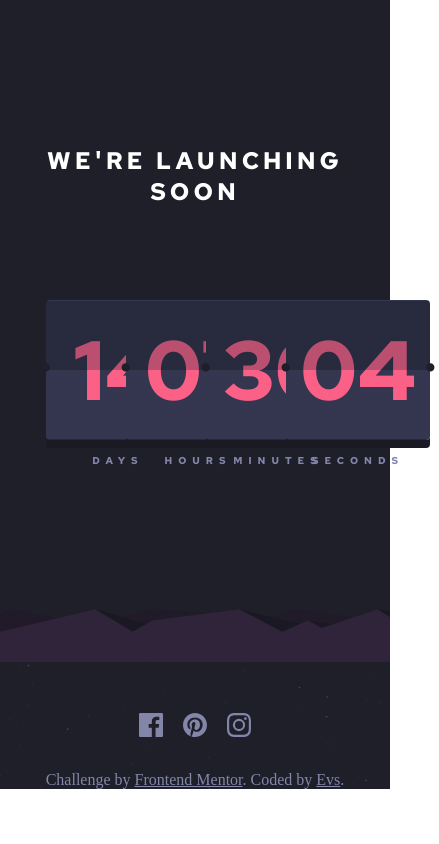
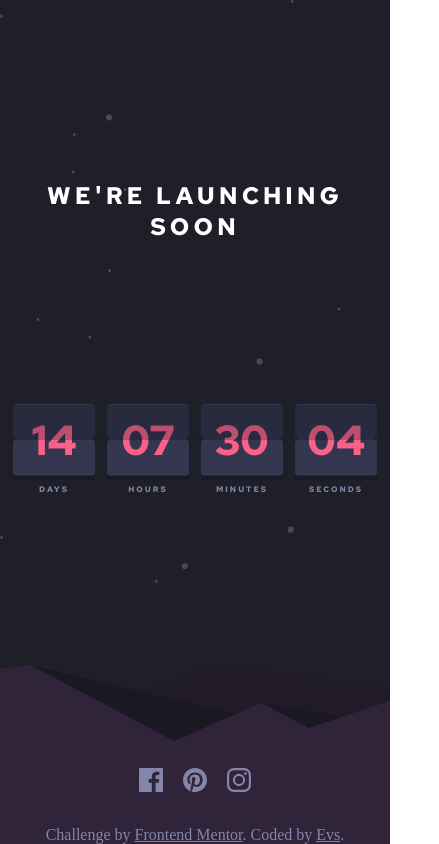
Before and after one commit to e-v-s/countdown_project, a React (Create React App) app: page / in a window 390 px wide. Shown: the whole page, 439 px wide, since content can reach past the window. Built offline with nearby package versions, Linux system fonts and the light colour scheme.

Commit message:
responsiveness

```diff
--- a/public/index.html
+++ b/public/index.html
@@ -8,7 +8,7 @@
   <link href="https://fonts.googleapis.com/css2?family=Red+Hat+Text:wght@400;700&display=swap" rel="stylesheet">
   <title>Frontend Mentor | Launch countdown timer</title>
 </head>
-<body style="margin: -21px 0; padding: 0;">
+<body style="margin: 0 auto; padding: 0;">
   <div id="root"></div>
 </body>
 </html>
--- a/src/App.js
+++ b/src/App.js
@@ -83,18 +83,18 @@ const style = StyleSheet.create({
     backgroundImage: `url(${background})`,
     backgroundSize: 'auto 70%',
     backgroundRepeat: 'no-repeat',
-    minHeight: '688px',
+    height: '100vh',
     backgroundColor: 'hsl(235, 16%, 14%)',
     display: 'flex',
     flexDirection: 'column',
     flexWrap: 'wrap',
     justifyContent: 'space-between',
-    '@media only screen and (min-width: 376px)': {
-      backgroundSize: '100%',
+    '@media only screen and (min-width: 1100px)': {
+      backgroundSize: 'cover',
       backgroundRepeat: 'no-repeat',
-      backgroundPosition: 'left bottom',
-      minHeight: '810px',
-    }
+      backgroundPosition: 'center',
+      height: '100vh'
+    },
   },
   title: {
     paddingTop: '180px',
@@ -106,18 +106,23 @@ const style = StyleSheet.create({
     textTransform: 'uppercase',
     fontSize: '24px',
     letterSpacing: '4px',
-    '@media only screen and (min-width: 376px)': {
-      paddingTop: '166px',
+    '@media only screen and (min-width: 1100px)': {
+      paddingTop: '182px',
       paddingBottom: '40px'
-    }
+    },
   },
   countdown: {
     display: 'flex',
     justifyContent: 'space-evenly',
-    '@media only screen and (min-width: 376px)': {
+    '@media only screen and (min-width: 1100px)': {
       width: '60%',
       margin: '0 auto',
-      marginTop: '-80px'
+      marginTop: '-120px'
+    },
+    '@media only screen and (max-width: 374px)': {
+      justifyContent: 'center',
+      margin: '0 auto',
+      width: '300px'
     }
   },
   card: {
@@ -142,11 +147,16 @@ const style = StyleSheet.create({
     opacity: 'linear-gradient(180deg, 0.8, 0)',
     borderRadius: '4px',
     '-webkit-box-shadow': '0px 4px 0px 0px hsl(234, 17%, 12%)',
-    '@media only screen and (min-width: 376px)': {
+    '@media only screen and (min-width: 1100px)': {
       width: '142px',
       height: '138px',
       fontSize: '84px',
       '-webkit-box-shadow': '0px 8px 0px 0px hsl(234, 17%, 12%)'
+    },
+    '@media only screen and (max-width: 374px)': {
+      width: '50px',
+      height: '40px',
+      fontSize: '28px',
     }
   },
   number: {
@@ -158,16 +168,16 @@ const style = StyleSheet.create({
     fontWeight: '700',
   },
   dotLeft: {
-    marginTop: '-44px',
-    marginLeft: '-10px',
+    marginTop: '-32px',
+    marginLeft: '-8px',
     color: 'hsl(235, 16%, 14%)',
-    fontSize: '70px'
+    fontSize: '50px'
   },
   dotRight: {
-    marginTop: '-44px',
-    marginRight: '-10px',
+    marginTop: '-32px',
+    marginRight: '-8px',
     color: 'hsl(235, 16%, 14%)',
-    fontSize: '70px'
+    fontSize: '50px'
   },
   text: {
     fontFamily: `'Red Hat Text', sans-serif`,
@@ -176,8 +186,8 @@ const style = StyleSheet.create({
     fontSize: '8px',
     color: 'hsl(237, 18%, 59%)',
     letterSpacing: '2px',
-    '@media only screen and (min-width: 376px)': {
-      fontSize: '10px',
+    '@media only screen and (min-width: 1100px)': {
+      fontSize: '14px',
       letterSpacing: '6px',
       paddingTop: '4px'
     }
@@ -185,17 +195,17 @@ const style = StyleSheet.create({
   footer: {
     backgroundImage: `url(${backgroundFooter})`,
     backgroundSize: 'auto 100%',
-    height: '180px',
+    minHeight: '180px',
     backgroundPosition: '84%',
     display: 'flex',
     flexDirection: 'column',
     justifyContent: 'flex-end',
     alignItems: 'center',
-    '@media only screen and (min-width: 376px)': {
+    '@media only screen and (min-width: 1100px)': {
       backgroundRepeat: 'no-repeat',
       backgroundSize: '100%',
       backgroundPosition: 'left top'
-    }
+    },
   },
   footerIcons: {
     display: 'flex',
@@ -214,6 +224,10 @@ const style = StyleSheet.create({
     width: '375px',
     color: 'hsl(237, 18%, 59%)',
     textAlign: 'center',
+    '@media only screen and (max-width: 374px)': {
+      width: '200px',
+      fontSize: '14px'
+    }
   },
   link: {
     color: 'hsl(237, 18%, 59%)',
```
Also changed, not shown: 1 other file (tests, documents, lock files or other folders).
